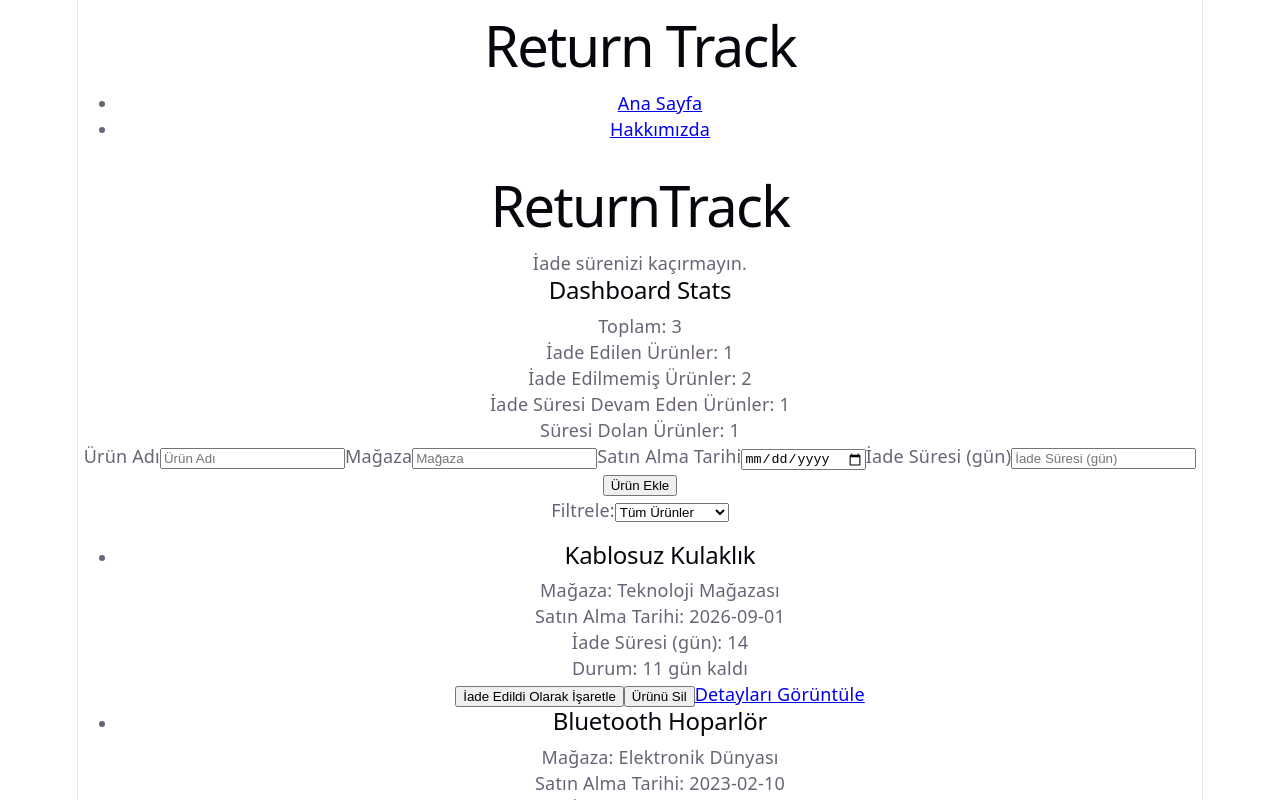
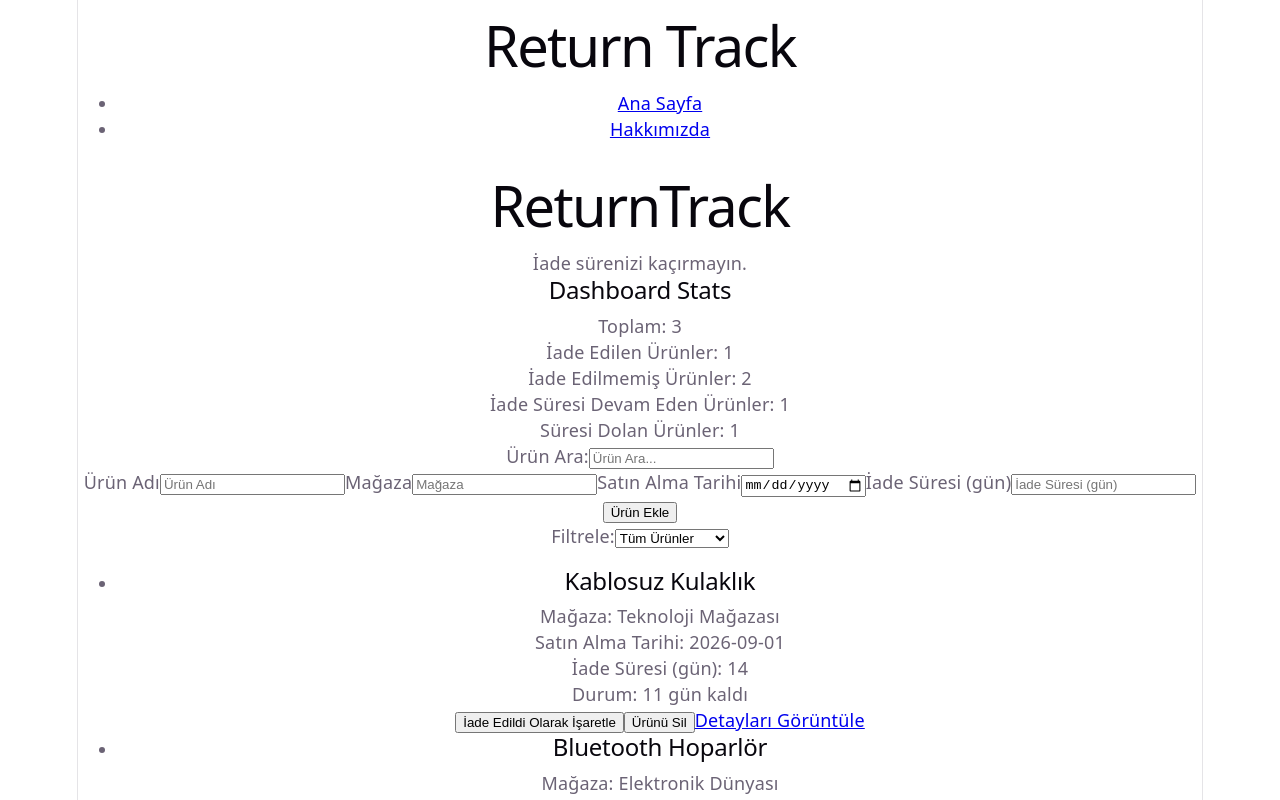
Before and after one commit to yigityilmaz16/return-track, a React (Vite) app: page / in a window 1280 px wide. Shown: the top 800 px of the page. Built offline with nearby package versions, Linux system fonts and the light colour scheme.

Commit message:
feat: search products by name or store

```diff
--- a/src/pages/DashboardPage.jsx
+++ b/src/pages/DashboardPage.jsx
@@ -10,6 +10,7 @@ function DashboardPage() {
   const [selectedFilter, setSelectedFilter] = useState('all')
 
   const { products, addProduct, toggleReturnStatus, deleteProduct } = useProducts()
+  const [searchTerm, setSearchTerm] = useState("")
 
 
   const filteredProducts = products.filter((product) => {
@@ -17,6 +18,11 @@ function DashboardPage() {
       product.purchaseDate,
       product.returnPeriodDays,
     )
+    const matchesSearch = product.name.toLowerCase().includes(searchTerm.trim().toLowerCase()) || product.store.toLowerCase().includes(searchTerm.trim().toLowerCase())
+    if (!matchesSearch) {
+      return false
+    }
+
     if (selectedFilter === 'active') {
       return !product.isReturned && remainingDays >= 0
     } else if (selectedFilter === 'returned') {
@@ -32,6 +38,8 @@ function DashboardPage() {
       <h1>ReturnTrack</h1>
       <p>İade sürenizi kaçırmayın.</p>
       <DashboardStats products={products} />
+      <label htmlFor="search">Ürün Ara:</label>
+      <input type="text" id="search" placeholder="Ürün Ara..." value={searchTerm} onChange={(e) => setSearchTerm(e.target.value)} />
       <ProductForm sendProductOnForm={addProduct} />
       <label htmlFor="filter">Filtrele:</label>
       <select id="filter" value={selectedFilter} onChange={(e) => setSelectedFilter(e.target.value)}>
```
